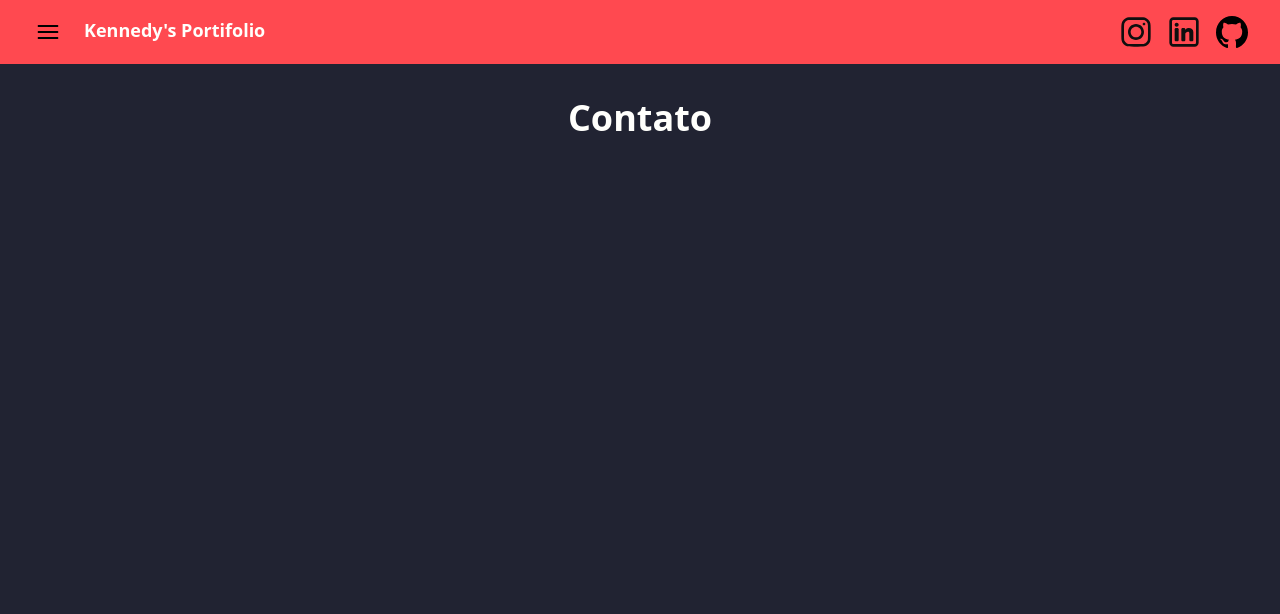
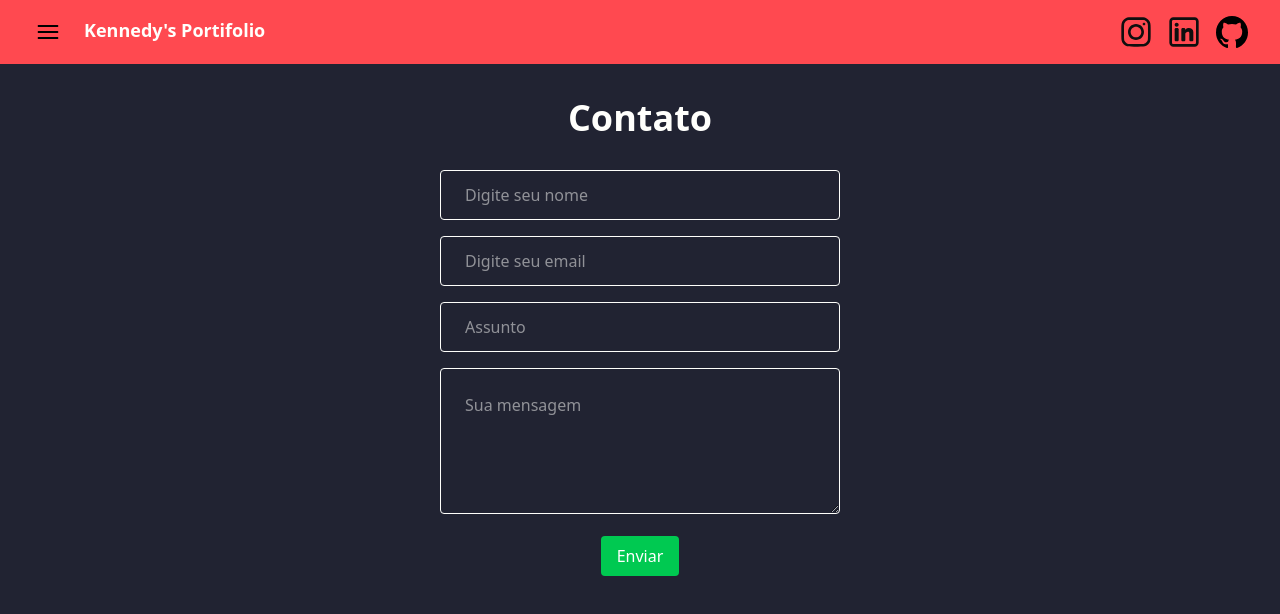
Before and after one commit to Kennedy-Miyake/mini-portifolio, a Vue app in the folder mini-portifolio/: page /contact in a window 1280 px wide. Shown: the top 614 px of the page. Built offline with nearby package versions, Linux system fonts and the light colour scheme.

Commit message:
mod: added all form fields

```diff
--- a/mini-portifolio/src/views/ContactPageView.vue
+++ b/mini-portifolio/src/views/ContactPageView.vue
@@ -1,5 +1,46 @@
 <template>
 <form>
-  <h1 class="flex flex-col text-4xl font-bold justify-center items-center mt-[50px]">Contato</h1>
+  <h1 class="flex flex-col text-4xl font-bold justify-center items-center mt-[50px] mb-8">Contato</h1>
+  <div class="flex flex-col justify-center items-center space-y-4">
+    <!-- campo do nome -->
+    <div>
+      <input
+          type="text"
+          class="w-100 h-10 border rounded p-6"
+          placeholder="Digite seu nome"
+          required
+      />
+    </div>
+    <div>
+      <input
+          type="text"
+          class="w-100 h-10 border rounded p-6"
+          placeholder="Digite seu email"
+          required
+      />
+    </div>
+    <div>
+      <input
+          type="text"
+          class="w-100 h-10 border rounded p-6"
+          placeholder="Assunto"
+          required
+      />
+    </div>
+    <div>
+      <textarea
+        class="w-[400px] border rounded p-6"
+        placeholder="Sua mensagem"
+        rows="4"
+        required
+      ></textarea>
+    </div>
+    <div>
+      <button
+        type="submit"
+        class="bg-green-500 hover:bg-green-600 text-white px-4 py-2 rounded"
+      >Enviar</button>
+    </div>
+  </div>
 </form>
 </template>
```
